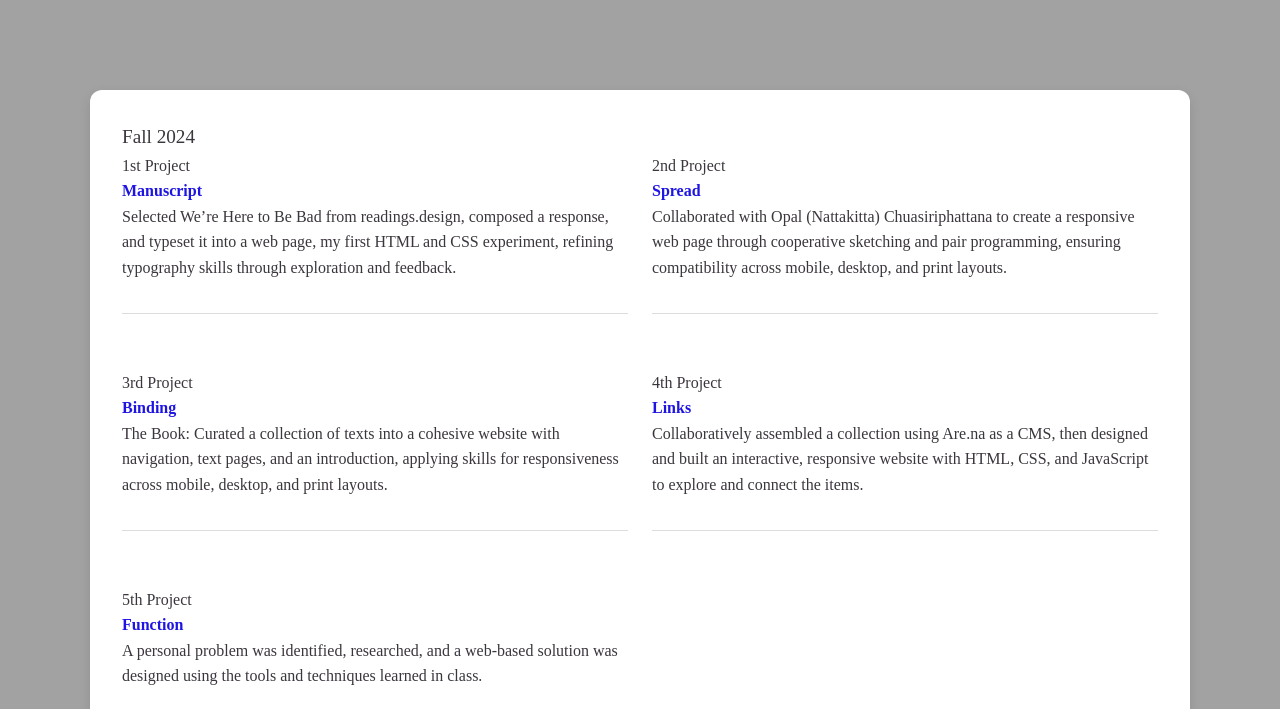
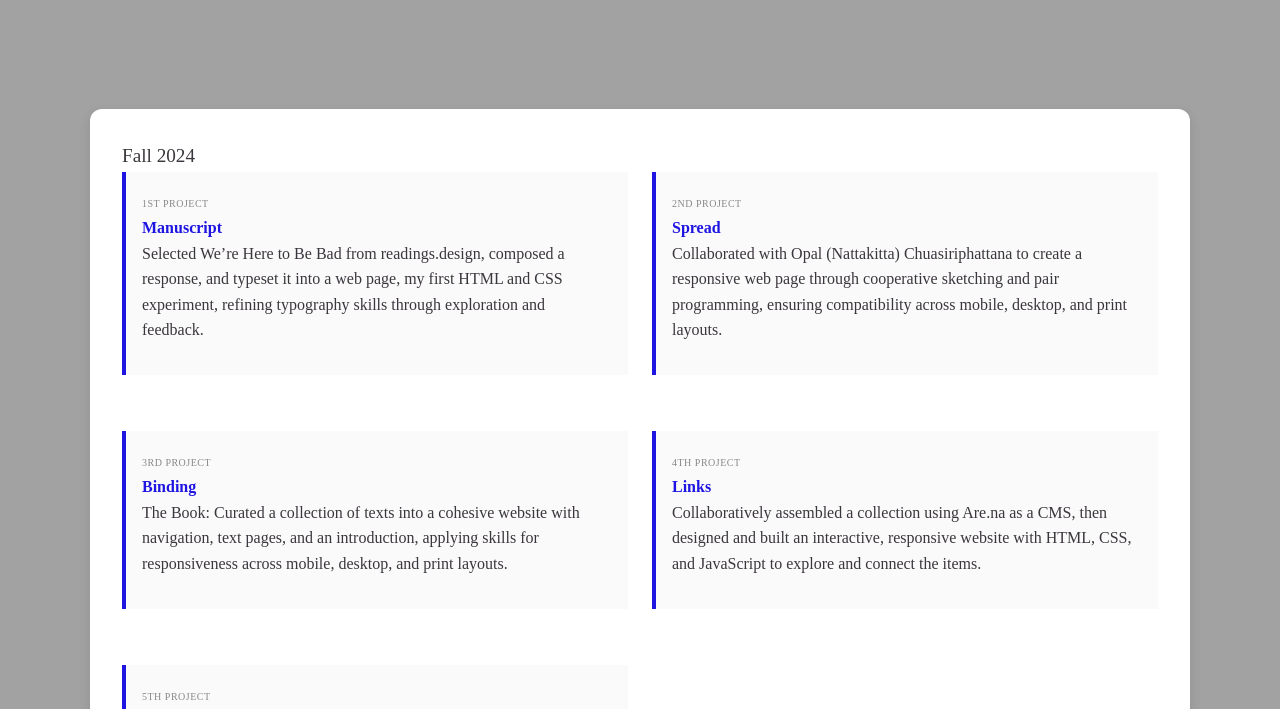
Before and after one commit to emmadesuyrot/emmadesuyrot.github.io, a plain HTML site: page index.html in a window 1280 px wide. Shown: the part 198-907 px from the top of the page. Drawn offline with Linux system fonts and the light colour scheme; a web font is replaced by a local one.

Commit message:
hierarchy alterations

```diff
--- a/assets/style.css
+++ b/assets/style.css
@@ -37,7 +37,7 @@ h1, h2 {
 }
 
 h1 {
-	font-size: calc(1.5 * var(--base-size));
+	font-size: calc(2.25 * var(--base-size));
 	color: white;
 }
 
@@ -53,6 +53,15 @@ h3 {
 em {
 	color: #1f15e2;
 	font-weight: 600;
+}
+
+.project-number {
+	display: block;
+	font-size: 10px;
+	text-transform: uppercase;
+	letter-spacing: 0.05em;
+	color: #888;
+	margin-bottom: 0.2rem;
 }
 
 #main-content {
@@ -72,8 +81,11 @@ ul {
 
 li {
 	margin-bottom: calc(2 * var(--base-size));
-	border-bottom: 1px solid #ddd;
-	padding-bottom: calc(1.5 * var(--base-size));
+	padding: calc(1.5 * var(--base-size));
+
+	border-left: 4px solid #1f15e2;
+	padding-left: 1rem;
+	background: #fafafa;
 }
 
 section {
--- a/index.html
+++ b/index.html
@@ -17,35 +17,35 @@
 			<ul>
 				<li>
 					<a href="https://emmadesuyrot.github.io/manuscript/">
-						<h3>1st Project</h3>
+						<h3><span class="project-number">1st Project</span></h3>
 						<p><em>Manuscript</em></p>
 						<p class="description">Selected We’re Here to Be Bad from readings.design, composed a response, and typeset it into a web page, my first HTML and CSS experiment, refining typography skills through exploration and feedback.</p>
 					</a>
 				</li>
 				<li>
 					<a href="https://opalnattakitta.github.io/spread/">
-						<h3>2nd Project</h3>
+						<h3><span class="project-number">2nd Project</span></h3>
 						<p><em>Spread</em></p>
 						<p class="description">Collaborated with Opal (Nattakitta) Chuasiriphattana to create a responsive web page through cooperative sketching and pair programming, ensuring compatibility across mobile, desktop, and print layouts.</p>
 					</a>
 				</li>
 				<li>
 					<a href="https://emmadesuyrot.github.io/binding/">
-						<h3>3rd Project</h3>
+						<h3><span class="project-number">3rd Project</span></h3>
 						<p><em>Binding</em></p>
 						<p class="description">The Book: Curated a collection of texts into a cohesive website with navigation, text pages, and an introduction, applying skills for responsiveness across mobile, desktop, and print layouts.</p>
 					</a>
 				</li>
 				<li>
 					<a href="https://emmadesuyrot.github.io/links/">
-						<h3>4th Project</h3>
+						<h3><span class="project-number">4th Project</span></h3>
 						<p><em>Links</em></p>
 						<p class="description">Collaboratively assembled a collection using Are.na as a CMS, then designed and built an interactive, responsive website with HTML, CSS, and JavaScript to explore and connect the items.</p>
 					</a>
 				</li>
 				<li>
 					<a href="https://emmadesuyrot.github.io/functions/">
-						<h3>5th Project</h3>
+						<h3><span class="project-number">5th Project</span></h3>
 						<p><em>Function</em></p>
 						<p class="description">A personal problem was identified, researched, and a web-based solution was designed using the tools and techniques learned in class.</p>
 					</a>
```
